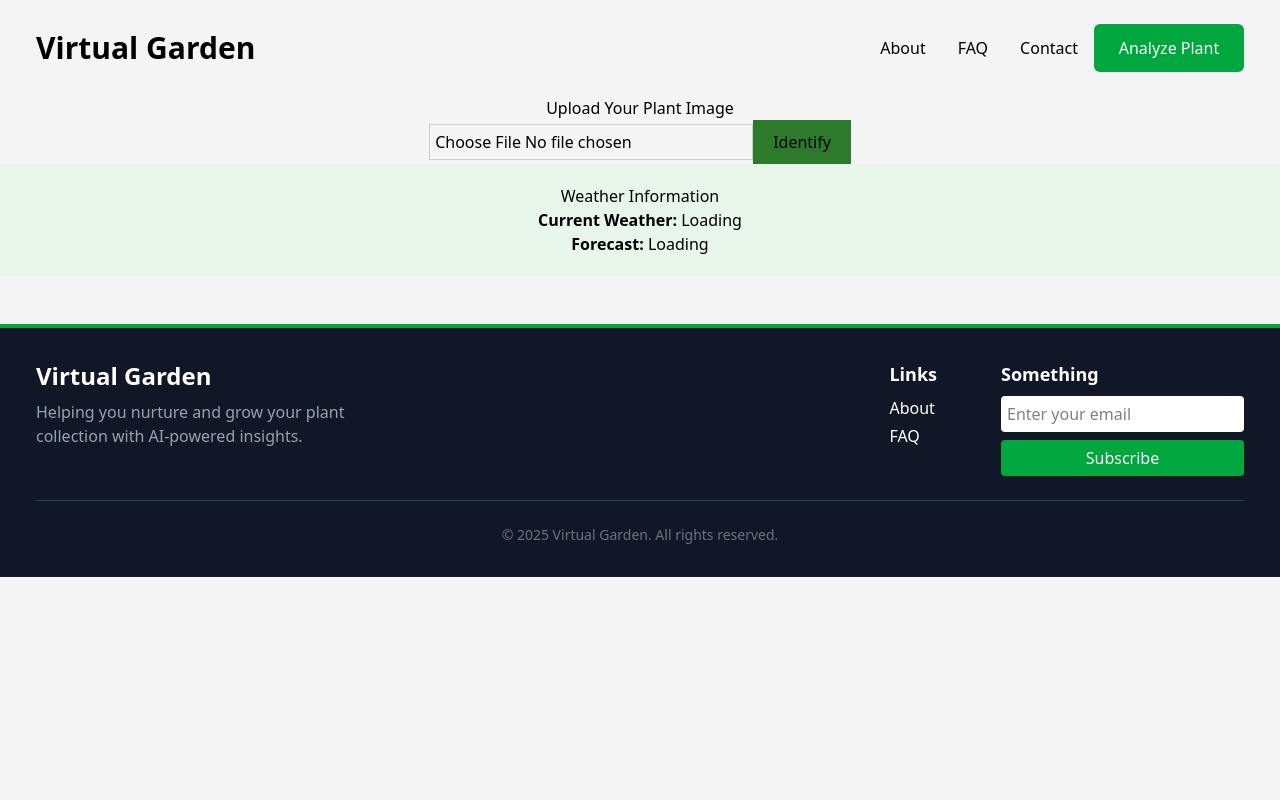
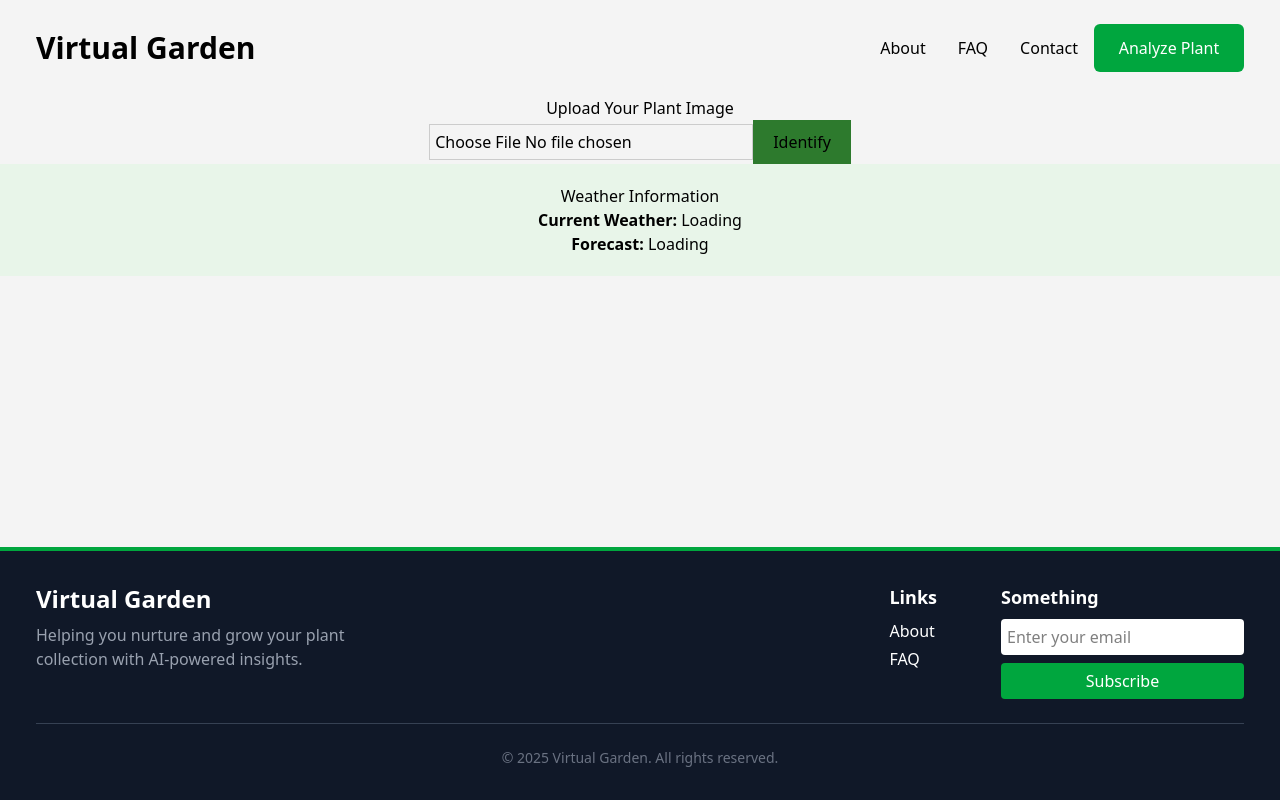
Before and after one commit to CMPT-276-SPRING-2025/final-project-22-vines, a React (Vite) app in the folder app/: page /Upload in a window 1280 px wide. Built offline with nearby package versions, Linux system fonts and the light colour scheme; no server answers.

Commit message:
Fixed navbar spacing

```diff
--- a/app/src/App.jsx
+++ b/app/src/App.jsx
@@ -3,6 +3,7 @@
 import Upload from './pages/Upload'
 import About from './pages/About';
 import FAQ from './pages/FAQ';
+import Footer from './components/Footer';
 
 // Only modify to include more pages
 function App() {
@@ -13,12 +14,17 @@
         v7_relativeSplatPath: true,
       }}
     >
+      <div className="flex flex-col min-h-screen">
+        <main className="flex-grow">
         <Routes>
           <Route path="/" element={<Home />} />
           <Route path="/Upload" element={<Upload />} />
           <Route path="/About" element={<About />} />
           <Route path="/FAQ" element={<FAQ />} />
         </Routes>
+        </main>
+        <Footer />
+      </div>
     </Router>
   )
 }
--- a/app/src/pages/About.jsx
+++ b/app/src/pages/About.jsx
@@ -34,7 +34,6 @@
             {/* Add more sections or edit text as needed */}
 
         </div>
-        <Footer />
       </div>
     )
   }
--- a/app/src/pages/FAQ.jsx
+++ b/app/src/pages/FAQ.jsx
@@ -47,7 +47,7 @@
                 ))}
             </div>
         </div>
-        <Footer />
+
     </div>
 );
 };
--- a/app/src/pages/Home.jsx
+++ b/app/src/pages/Home.jsx
@@ -8,7 +8,6 @@
     <div>
       <Navbar />
       <Hero />
-      <Footer />
     </div>
   )
 }
--- a/app/src/pages/Upload.jsx
+++ b/app/src/pages/Upload.jsx
@@ -1,11 +1,10 @@
 import React, { useState, useEffect } from 'react';
 import Navbar from '../components/Navbar';
 import "./Upload.css";
-import Footer from '../components/Footer';
 
-const GOOGLE_API_KEY = import.meta.env.VITE_GOOGLE_API_KEY;
+const GOOGLE_API_KEY = import.meta.env.VITE_GOOGLE_API_ENDPOINT;
 const GEMINI_API_ENDPOINT = "https://generativelanguage.googleapis.com/v1beta/models/gemini-2.0-flash:generateContent";
-const OPENWEATHER_API_KEY = import.meta.env.VITE_OPENWEATHER_API_KEY;
+const OPENWEATHER_API_KEY = import.meta.env.VITE_OPENWEATHER_API_ENDPOINT;
 
 const BASE_PLANT_PROMPT = `
 Identify the plant species, analyze its health, and provide care recommendations.
@@ -286,7 +285,6 @@
       )}
 
       <ErrorPopup message={errorMessage} onClose={() => setErrorMessage('')} />
-      <Footer />
     </div>
   );
 };
```
Lines whose indentation alone changed are shown as unchanged.
